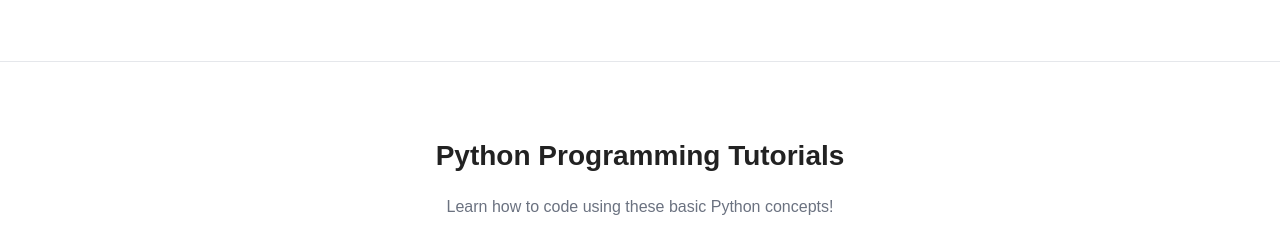
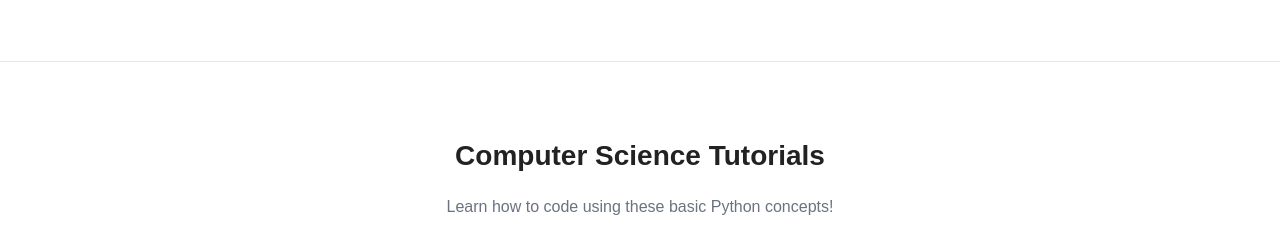
Before and after one commit to lotlouischoitslab/lotlouischo_stem_club.github.io, a plain HTML site: page index.html in a window 1280 px wide. Shown: the part 2060-2288 px from the top of the page. Drawn offline with Linux system fonts and the light colour scheme.

Commit message:
rename to cs

```diff
--- a/index.html
+++ b/index.html
@@ -27,7 +27,7 @@
           </svg>
         </button>
         <div class="dropdown-menu" role="menu">
-          <a href="#tutorials-python" role="menuitem">Python Programming</a>
+          <a href="#tutorials-cs" role="menuitem">Computer Science</a>
           <a href="#tutorials-sat" role="menuitem">SAT</a>
           <a href="#tutorials-psat" role="menuitem">PSAT</a>
         </div>
@@ -50,7 +50,7 @@
     <!-- Mobile Tutorials with expandable submenu -->
     <button class="mobile-dd-btn" aria-expanded="false">Tutorials</button>
     <div class="mobile-submenu">
-      <a href="#tutorials-python">Python Programming</a>
+      <a href="#tutorials-cs">Computer Science</a>
       <a href="#tutorials-sat">SAT</a>
       <a href="#tutorials-psat">PSAT</a>
     </div>
@@ -122,8 +122,8 @@
 
 
   <!-- ===================== Tutorials ===================== -->
-     <section id="tutorials-python" class="download-section">
-    <h2>Python Programming Tutorials</h2>
+     <section id="tutorials-cs" class="download-section">
+    <h2>Computer Science Tutorials</h2>
     <p class="muted">Learn how to code using these basic Python concepts!</p>
 
     <ul class="download-grid">
```
